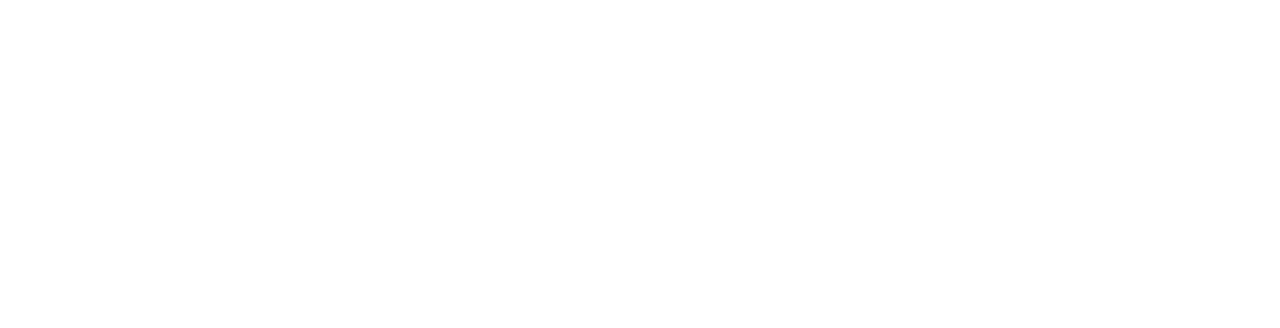
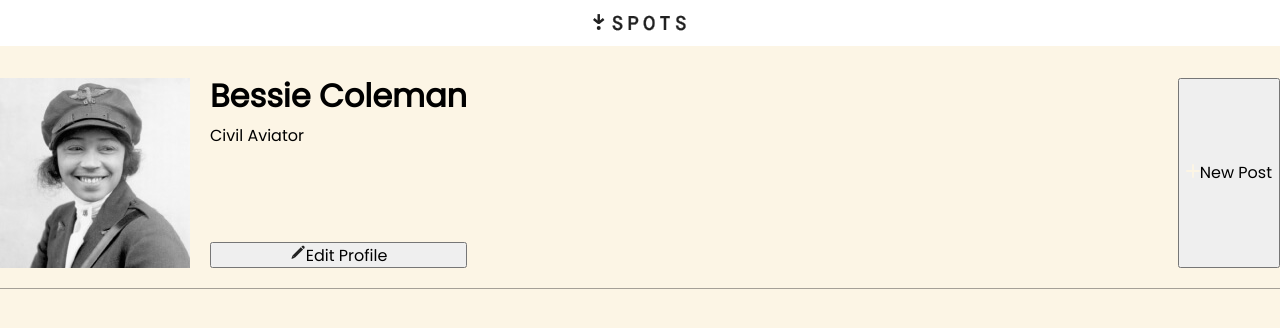
Before and after one commit to ChaLay-Chili/se_project_spots, a plain HTML site: page index.html in a window 1280 px wide. Drawn offline with Linux system fonts and the light colour scheme.

Commit message:
Wednsday transfer

```diff
--- /dev/null
+++ b/blocks/header.css
@@ -0,0 +1,11 @@
+.header {
+  background-color: #fff;
+  padding: 10px 0px;
+  display: flex;
+  justify-content: center;
+}
+
+.header__logo {
+  width: 94px;
+  height: 26px;
+}
--- a/blocks/page.css
+++ b/blocks/page.css
@@ -1,4 +1,10 @@
 .page {
   background-color: #fcf5e5;
+  min-height: 100vh;
   font-family: Poppins, Arial, Helvetica, sans-serif;
 }
+
+.page__section {
+  max-width: 1280px;
+  margin: 0 auto;
+}
--- /dev/null
+++ b/blocks/profile.css
@@ -0,0 +1,31 @@
+.profile {
+  display: flex;
+  max-width: 1280px;
+  margin: 0 auto;
+  padding: 32px 0 20px;
+  border-bottom: 1px rgba(33, 33, 33, 0.4) solid;
+}
+
+.profile__avatar {
+  margin-right: 20px;
+}
+.profile__column {
+  display: flex;
+  flex-direction: column;
+}
+
+.profile__name {
+  margin: 0 0 12px;
+}
+
+.profile__description {
+  margin: 0;
+}
+
+.profile__edit-btn {
+  margin-top: auto;
+}
+
+.profile__add-btn {
+  margin-left: auto;
+}
--- a/index.html
+++ b/index.html
@@ -12,9 +12,34 @@
   </head>
   <body>
     <div class="page">
-      <header class="header"></header>
+      <header class="header">
+        <img
+          src="./images/spots-images/Logo.svg"
+          alt="Spot logo"
+          class="header__logo"
+        />
+      </header>
       <main class="content">
-        <section class="profile"></section>
+        <section class="profile page__section">
+          <img
+            src="./images/spots-images/avatar.jpg"
+            alt="avatar photo"
+            class="profile__avatar"
+          />
+          <div class="profile__column">
+            <h1 class="profile__name">Bessie Coleman</h1>
+            <p class="profile__description">Civil Aviator</p>
+            <button class="profile__edit-btn">
+              <img
+                src="./images/spots-images/Pencil.svg"
+                alt="pencil icon"
+              />Edit Profile
+            </button>
+          </div>
+          <button class="profile__add-btn">
+            <img src="./images/spots-images/plus.svg" alt="plus icon" />New Post
+          </button>
+        </section>
         <section class="cards"></section>
       </main>
       <footer class="footer"></footer>
--- a/pages/index.css
+++ b/pages/index.css
@@ -1,3 +1,5 @@
 @import url(../vendor/normalize.css);
 @import url(../vendor/fonts.css);
+@import url(../blocks/header.css);
+@import url(../blocks/profile.css);
 @import url(../blocks/page.css);
```
Also changed, not shown: images/spots-images/Logo.svg (added), images/spots-images/Pencil.svg (added), images/spots-images/plus.svg (added).
